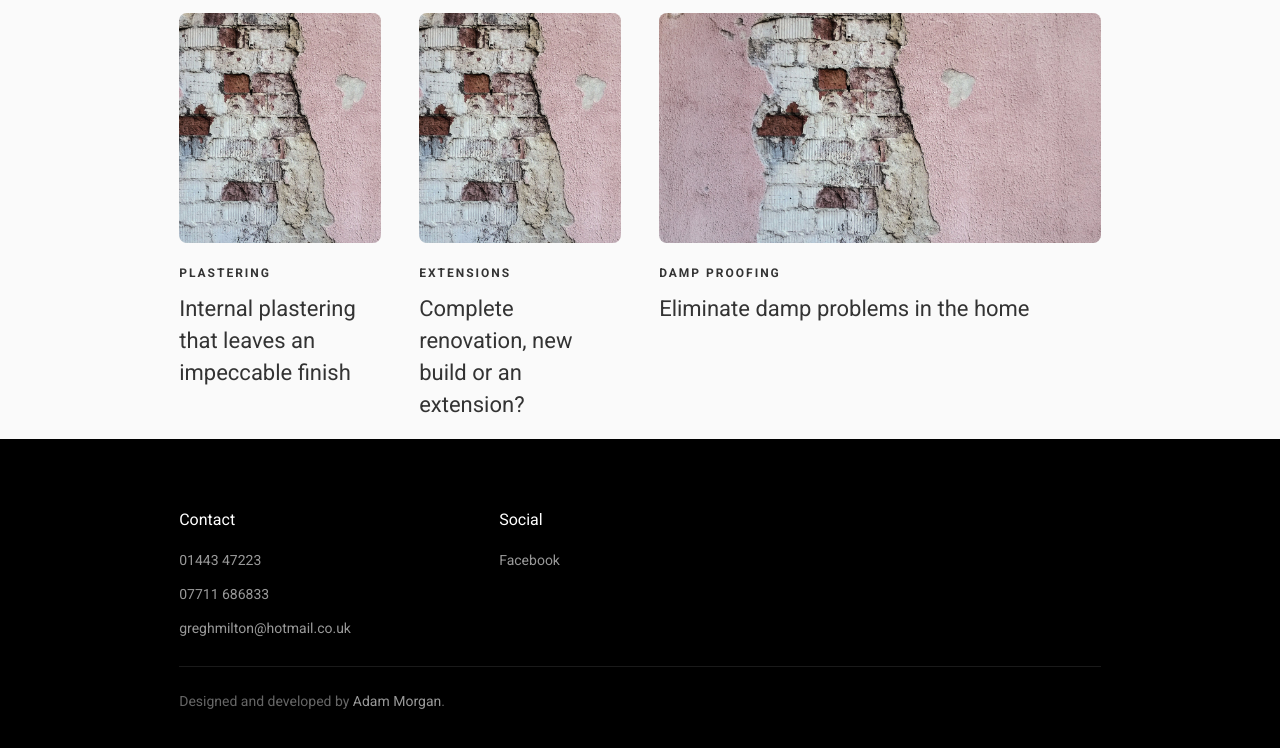
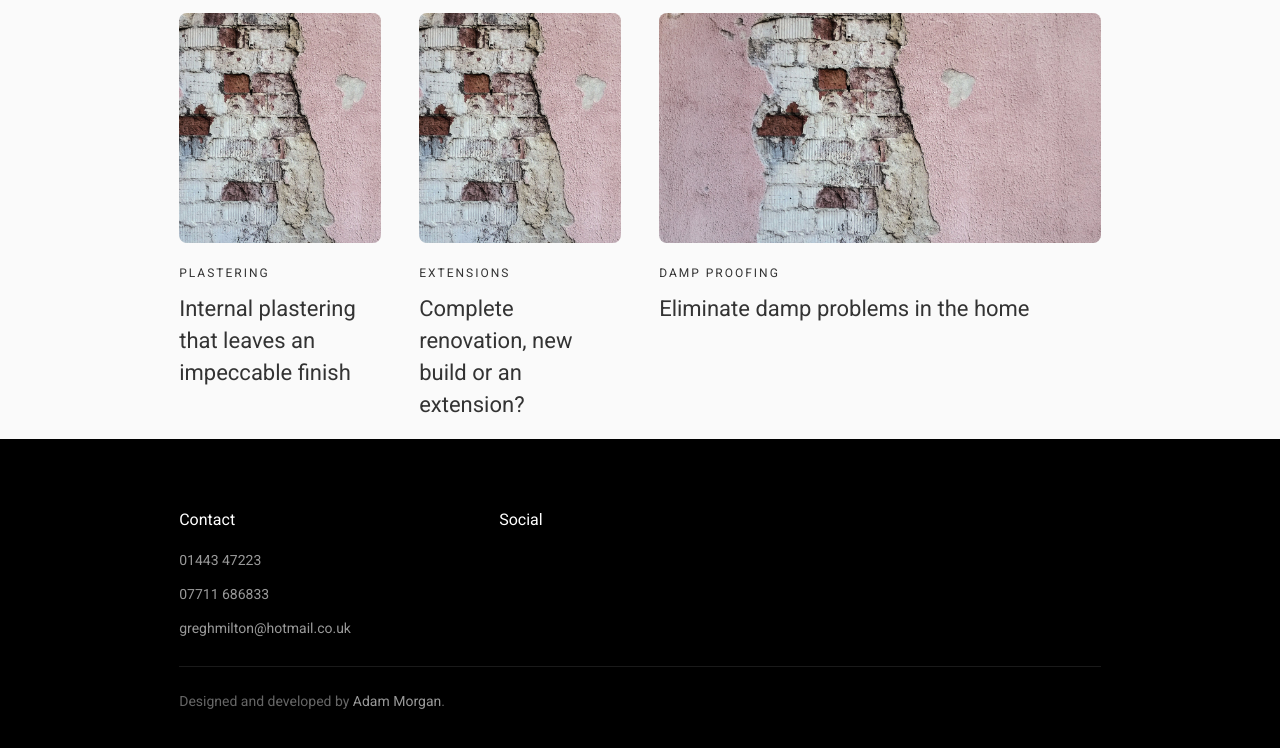
Before and after one commit to adamccfc/gregMilton, a Gatsby site: page / in a window 1280 px wide. Shown: the part 1332-2080 px from the top of the page. Built offline with nearby package versions, Linux system fonts and the light colour scheme; Gatsby itself is replaced by a stand-in of ours.

Commit message:
Validate code and reduce tag font weight

```diff
--- a/src/components/footer.js
+++ b/src/components/footer.js
@@ -12,7 +12,7 @@ const Footer = ({ siteTitle }) => (
         </div>
         <div className="col-4">
           <h5 className="footer__title">Social</h5>
-          <a className="footer__link" href="#">Facebook</a>
+          {/* <a className="footer__link" href="#">Facebook</a> */}
         </div>
         <div className="col-12 footer__divider">
           <p>Designed and developed by <a href="http:www.adammorgan.wales" target="_blank" rel="noopener noreferrer">Adam Morgan</a>.</p>
--- a/src/sass/components/_hero.scss
+++ b/src/sass/components/_hero.scss
@@ -14,7 +14,6 @@
   &__tag {
     font-size: 14px;
     text-transform: uppercase;
-    font-weight: 700;
     letter-spacing: 2px;
   }
 
--- a/src/sass/components/content/_services.scss
+++ b/src/sass/components/content/_services.scss
@@ -22,7 +22,6 @@
 
   &__tag {
     text-transform: uppercase;
-    font-weight: 700;
     font-size: 12px;
     letter-spacing: 2px;
   }
```
